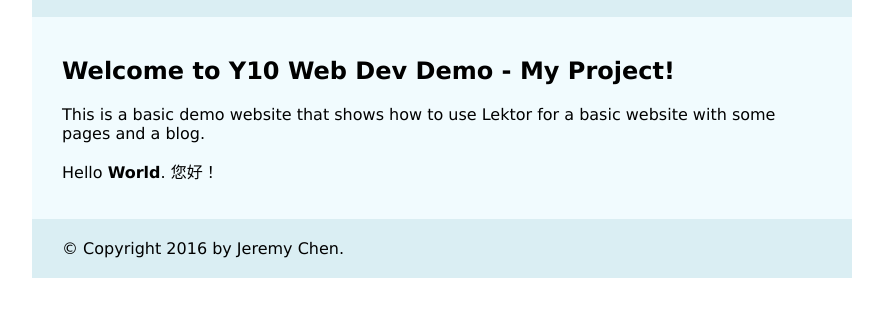
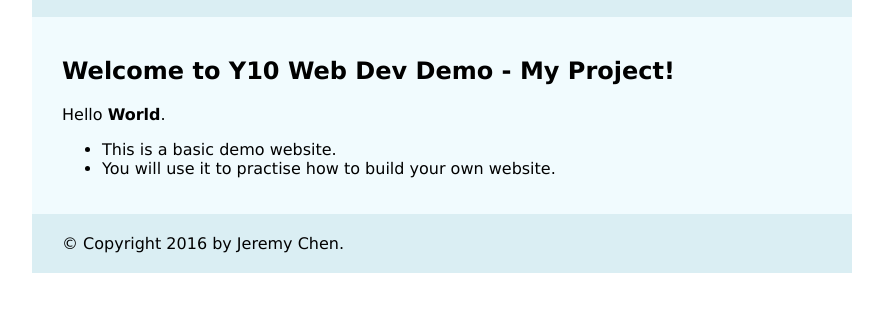
Before and after one commit to jeremy886/y10-web-mycv, a plain HTML site: page index.html in a window 1280 px wide. Shown: the part 141-458 px from the top of the page, without its empty margins (198-1081 px from the left). Drawn offline with Linux system fonts and the light colour scheme.

Commit message:
Synchronized build

```diff
--- a/index.html
+++ b/index.html
@@ -21,10 +21,11 @@
   <div class="page">
 
   <h2>Welcome to Y10 Web Dev Demo - My Project!</h2>
-  <p>This is a basic demo website that shows how to use Lektor for a basic
-website with some pages and a blog.</p>
-<p>Hello <strong>World</strong>.
-您好！</p>
+  <p>Hello <strong>World</strong>.</p>
+<ul>
+<li>This is a basic demo website.</li>
+<li>You will use it to practise how to build your own website.</li>
+</ul>
 
 
   </div>
```
Also changed, not shown: 1 other file.
